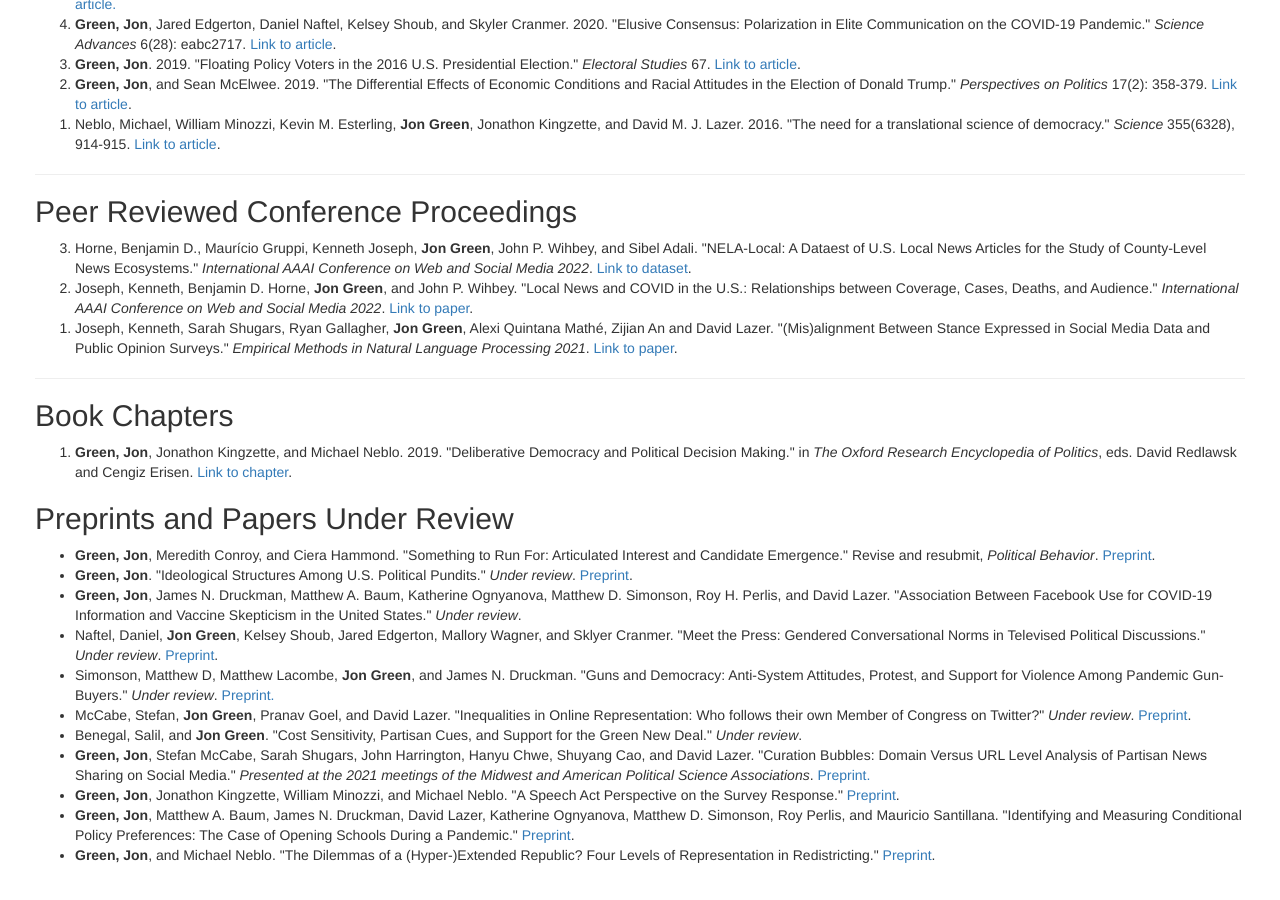
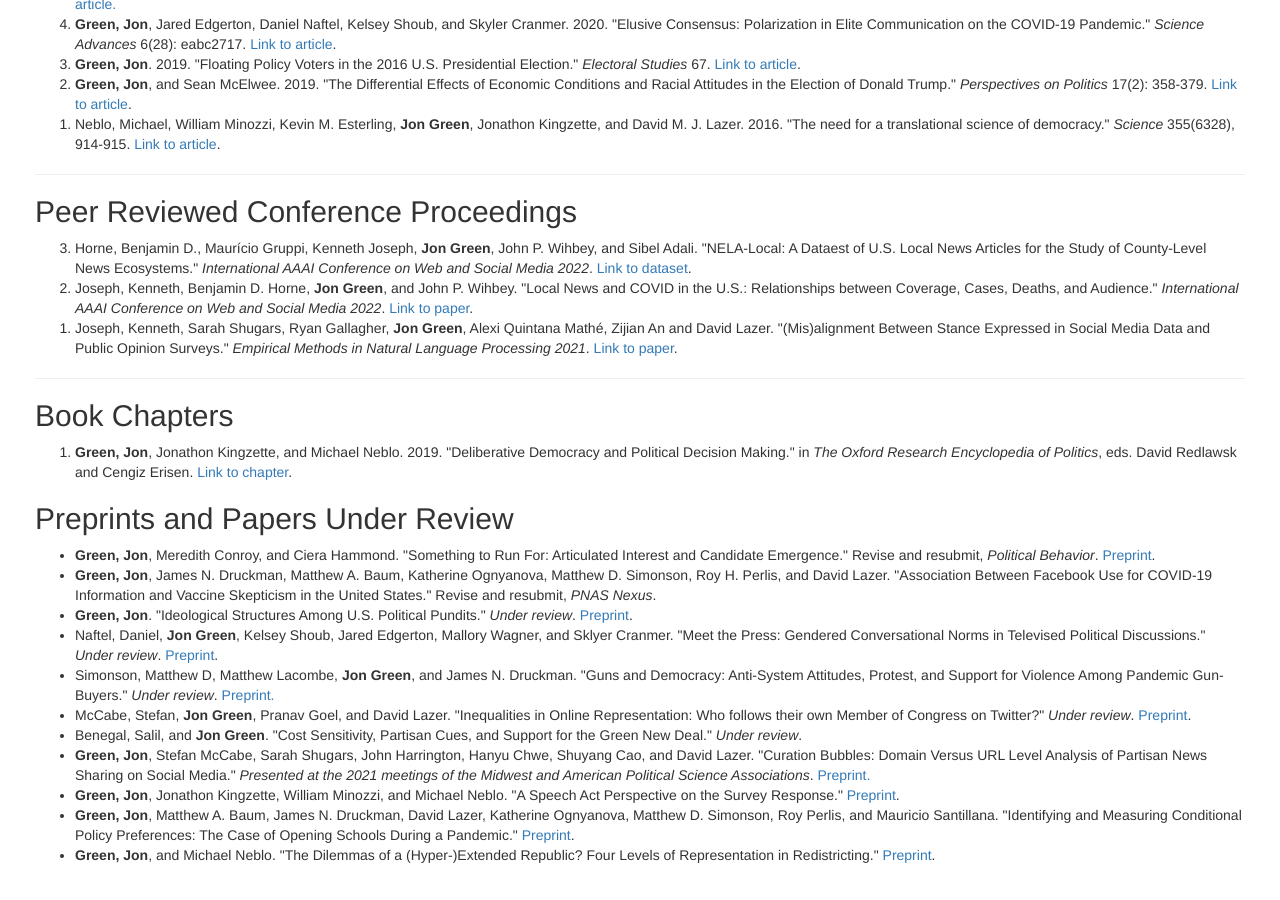
Before and after one commit to jgreen4919/jgreen4919.github.io, a Jekyll site: the page index.html, which Jekyll copies as it is, in a window 1280 px wide and 900 px high, scrolled down 1155 px. Built offline with Jekyll 4.4.1, drawn with Linux system fonts in a browser that asks for light colours.

Commit message:
Update index.html

```diff
--- a/index.html
+++ b/index.html
@@ -68,8 +68,8 @@
     <ul>
     <li> <strong>Green, Jon</strong>, Meredith Conroy, and Ciera Hammond. "Something to Run For: Articulated Interest and Candidate Emergence." Revise and resubmit, <i>Political Behavior</i>. <a href="https://osf.io/5cdp7/">Preprint</a>.</li>
    <!-- <li> Esterling, Kevin, Stefan McCabe, Diogo Ferrari, <strong>Jon Green</strong>, and David Lazer. "Deplatforming Right-Wing Extremists on Twitter Following the January 6 Insurrection." <i>Under review</i>.</li> -->
+       <li> <strong>Green, Jon</strong>, James N. Druckman, Matthew A. Baum, Katherine Ognyanova, Matthew D. Simonson, Roy H. Perlis, and David Lazer. "Association Between Facebook Use for COVID-19 Information and Vaccine Skepticism in the United States." Revise and resubmit, <i>PNAS Nexus</i>.</li>
    <li> <strong>Green, Jon</strong>. "Ideological Structures Among U.S. Political Pundits." <i>Under review</i>. <a href="https://osf.io/2cjse/">Preprint</a>.</li>
-    <li> <strong>Green, Jon</strong>, James N. Druckman, Matthew A. Baum, Katherine Ognyanova, Matthew D. Simonson, Roy H. Perlis, and David Lazer. "Association Between Facebook Use for COVID-19 Information and Vaccine Skepticism in the United States." <i>Under review</i>.</li>
     <li>Naftel, Daniel, <strong>Jon Green</strong>, Kelsey Shoub, Jared Edgerton, Mallory Wagner, and Sklyer Cranmer. "Meet the Press: Gendered Conversational Norms in Televised Political Discussions." <i>Under review</i>. <a href="https://osf.io/my8us/">Preprint</a>.</li>
       <li>Simonson, Matthew D, Matthew Lacombe, <strong>Jon Green</strong>, and James N. Druckman. "Guns and Democracy: Anti-System Attitudes, Protest, and Support for Violence Among Pandemic Gun-Buyers." <i>Under review</i>. <a href="'https://www.ipr.northwestern.edu/our-work/working-papers/2022/wp-22-37.html">Preprint.</a></li>
       <li>McCabe, Stefan, <strong>Jon Green</strong>, Pranav Goel, and David Lazer. "Inequalities in Online Representation: Who follows their own Member of Congress on Twitter?" <i>Under review</i>. <a href="https://osf.io/x4d6n">Preprint</a>.</li>
```
